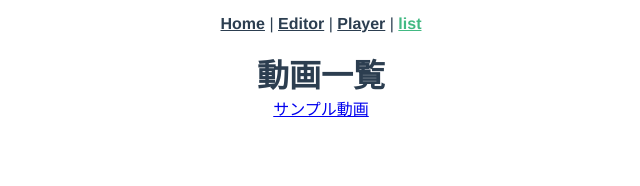
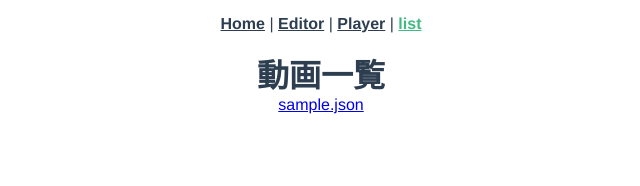
Before and after one commit to nanagami1369/CodingShare, a Vue app in the folder front/: page /#/list in a window 1280 px wide. Shown: the top 186 px of the page, without its empty margins (319-959 px from the left). Built offline with nearby package versions, Linux system fonts and the light colour scheme; what vue-js-modal would draw is missing.

Commit message:
listDataを配列で指定できるようにした

```diff
--- a/front/src/views/VideoListPage.vue
+++ b/front/src/views/VideoListPage.vue
@@ -2,10 +2,10 @@
   <div>
     <h1>動画一覧</h1>
     <ul>
-      <li>
-        <router-link :to="{ name: 'Player', query: { src: 'sample.json' } }"
-          >サンプル動画</router-link
-        >
+      <li v-for="videoName in listValue" :key="videoName">
+        <router-link :to="{ name: 'Player', query: { src: videoName } }">{{
+          videoName
+        }}</router-link>
       </li>
     </ul>
   </div>
@@ -13,7 +13,17 @@
 
 <script lang="ts">
 import Vue from 'vue'
+
+type DataType = {
+  listValue: string[]
+}
+
 export default Vue.extend({
   name: 'VideoListPage',
+  data(): DataType {
+    return {
+      listValue: ['sample.json'],
+    }
+  },
 })
 </script>
```
